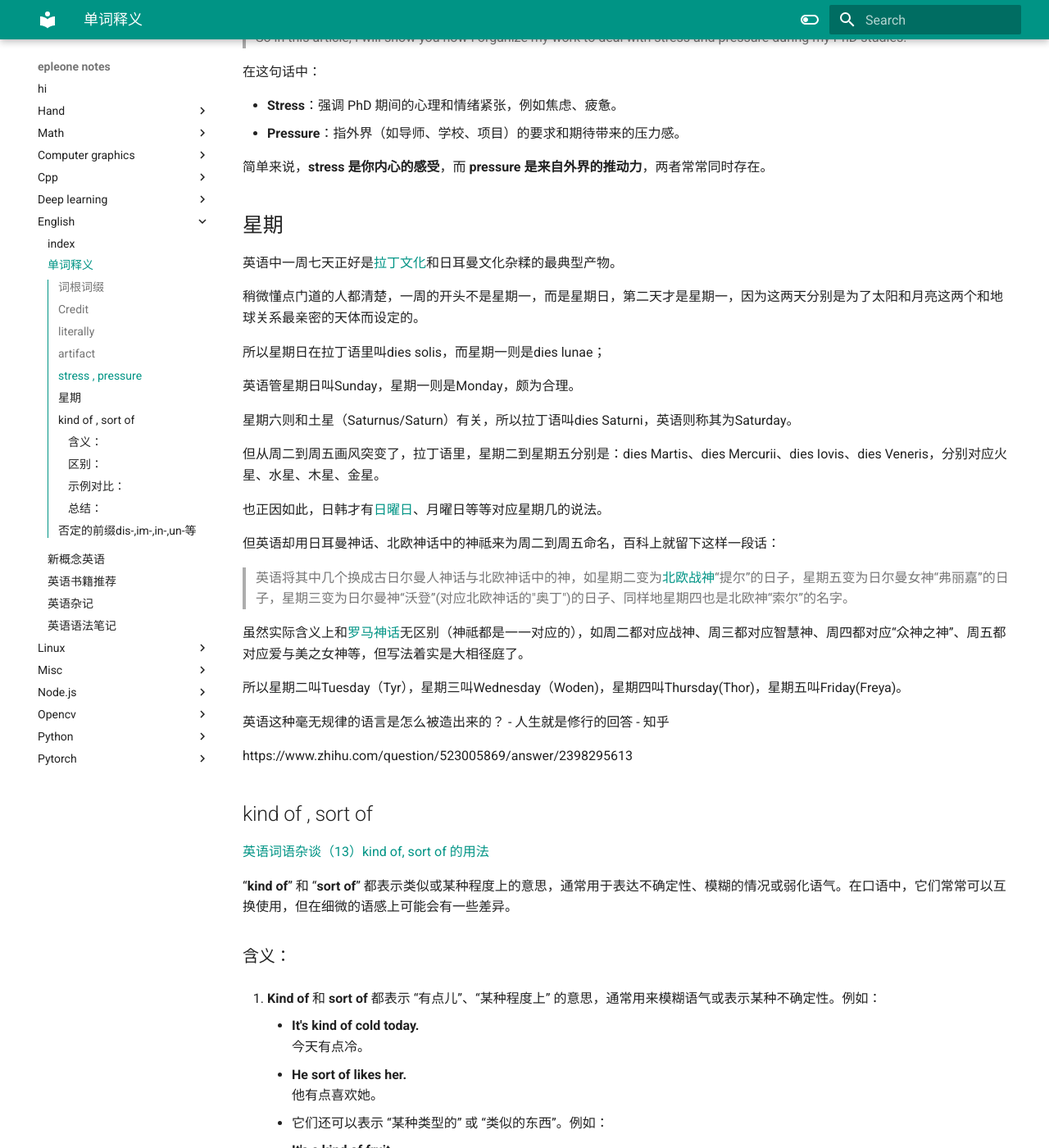
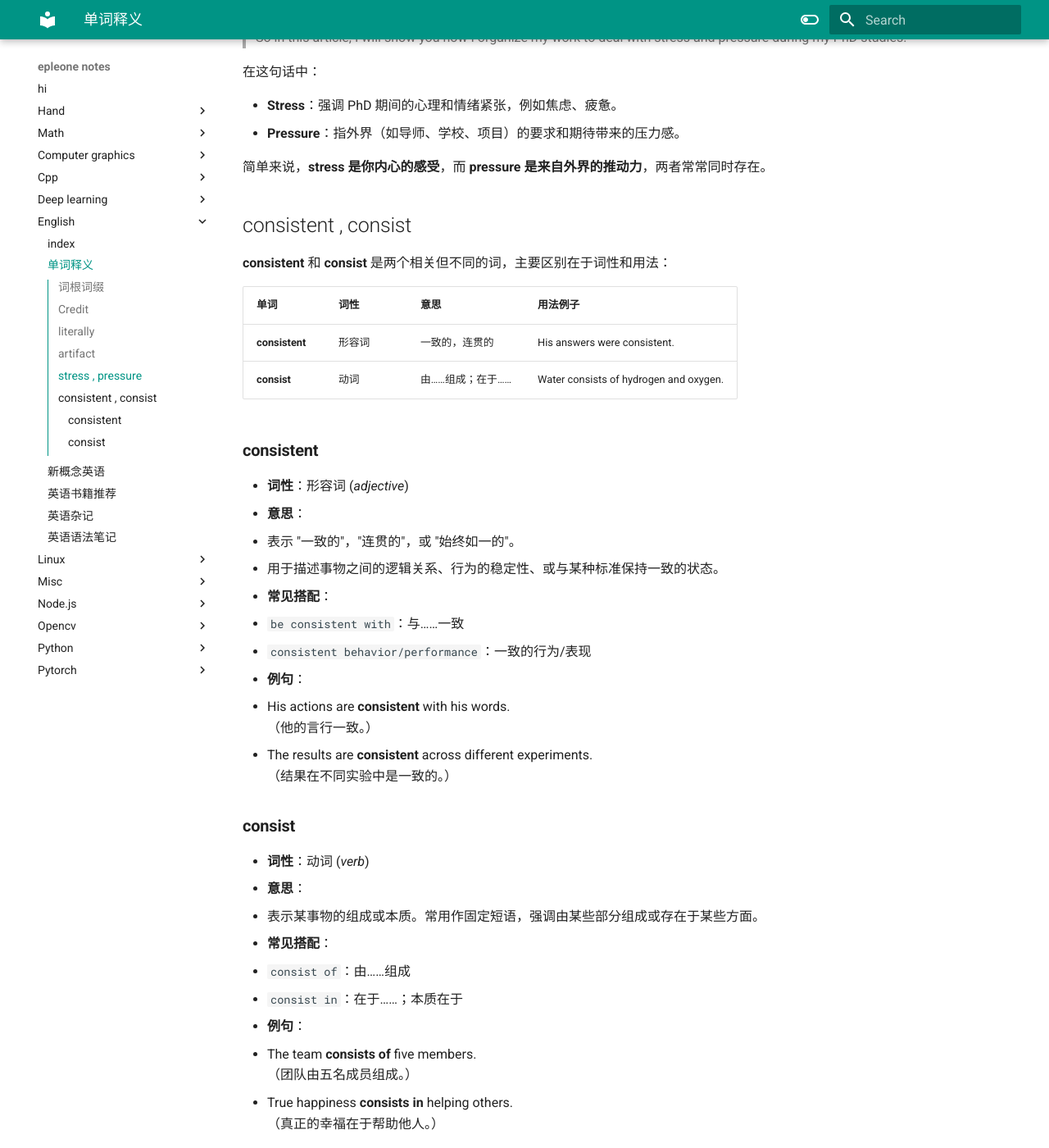
Before and after one commit to epleone/notes, an MkDocs documentation site: the page built from docs/english/单词释义.md, in a window 1280 px wide and 1400 px high, scrolled down 5884 px. Shown: the whole window at 82% size. Built offline with MkDocs 1.6.1 and Material for MkDocs 9.7.7, drawn with Linux system fonts in a browser that asks for light colours.

Commit message:
update notes

```diff
--- a/docs/english/单词释义.md
+++ b/docs/english/单词释义.md
@@ -246,7 +246,49 @@ artifact 这个词，最本质的含义是“人造物”，”非天然存在
 
 简单来说，**stress 是你内心的感受**，而 **pressure 是来自外界的推动力**，两者常常同时存在。
 
-## 星期
+## consistent , consist
+
+**consistent** 和 **consist** 是两个相关但不同的词，主要区别在于词性和用法：
+
+| **单词**       | **词性**    | **意思**               | **用法例子**                                |
+|----------------|-------------|------------------------|--------------------------------------------|
+| **consistent** | 形容词      | 一致的，连贯的         | His answers were consistent.               |
+| **consist**    | 动词        | 由……组成；在于……      | Water consists of hydrogen and oxygen.     |
+
+### **consistent**
+
+- **词性**：形容词 (*adjective*)
+- **意思**：
+  - 表示 "一致的"，"连贯的"，或 "始终如一的"。
+  - 用于描述事物之间的逻辑关系、行为的稳定性、或与某种标准保持一致的状态。
+
+- **常见搭配**：
+  - `be consistent with`：与……一致
+  - `consistent behavior/performance`：一致的行为/表现
+
+- **例句**：
+  - His actions are **consistent** with his words.
+    （他的言行一致。）
+  - The results are **consistent** across different experiments.
+    （结果在不同实验中是一致的。）
+
+### **consist**
+
+- **词性**：动词 (*verb*)
+- **意思**：
+  - 表示某事物的组成或本质。常用作固定短语，强调由某些部分组成或存在于某些方面。
+
+- **常见搭配**：
+  - `consist of`：由……组成
+  - `consist in`：在于……；本质在于
+
+- **例句**：
+  - The team **consists of** five members.
+    （团队由五名成员组成。）
+  - True happiness **consists in** helping others.
+    （真正的幸福在于帮助他人。）
+
+# 星期
 
 英语中一周七天正好是[拉丁文化](https://zhida.zhihu.com/search?q=%E6%8B%89%E4%B8%81%E6%96%87%E5%8C%96&zhida_source=entity&is_preview=1)和日耳曼文化杂糅的最典型产物。
 
@@ -274,13 +316,13 @@ artifact 这个词，最本质的含义是“人造物”，”非天然存在
 
 https://www.zhihu.com/question/523005869/answer/2398295613
 
-## kind of , sort of
+# kind of , sort of
 
 [英语词语杂谈（13）kind of, sort of 的用法](https://zhuanlan.zhihu.com/p/543310285)
 
 “**kind of**” 和 “**sort of**” 都表示类似或某种程度上的意思，通常用于表达不确定性、模糊的情况或弱化语气。在口语中，它们常常可以互换使用，但在细微的语感上可能会有一些差异。
 
-### 含义：
+## 含义：
 
 1. **Kind of** 和 **sort of** 都表示 “有点儿”、“某种程度上” 的意思，通常用来模糊语气或表示某种不确定性。例如：
 
@@ -295,7 +337,7 @@ https://www.zhihu.com/question/523005869/answer/2398295613
     - **That’s sort of a solution.**
         那算是一种解决方案。
 
-### 区别：
+## 区别：
 
 1. **Region difference (地区差异)**:
 
@@ -310,7 +352,7 @@ https://www.zhihu.com/question/523005869/answer/2398295613
 
     - **Sort of** 被认为比 **kind of** 略微正式一些，但在非正式对话中它们的差别不大。
 
-### 示例对比：
+## 示例对比：
 
 - **Kind of**:
     - **It’s kind of hard to explain.**
@@ -319,12 +361,12 @@ https://www.zhihu.com/question/523005869/answer/2398295613
     - **It’s sort of hard to explain.**
         这有点难解释。
 
-### 总结：
+## 总结：
 
 - **Kind of** 和 **sort of** 都表示模糊、不确定或某种程度的意思，常用于缓和表达。
 - 区别上，**kind of** 在美式英语中更常见，**sort of** 在英式英语中更普遍，但在非正式场合，两者几乎可以互换使用。
 
-## 否定的前缀dis-,im-,in-,un-等
+# 否定的前缀dis-,im-,in-,un-等
 
 [英文表示否定的前缀dis-,im-,in-,un-等等除了对原词的词性有区别外，在词缀本身的意义上是否有差别？](https://www.zhihu.com/question/28195420)
 
```
Also changed, not shown: docs/english/新概念英语.md (+9 -0 lines), docs/pytorch/mmcv + mmpose.md (added, +1 -0 lines), docs/pytorch/mmcv.md (deleted, +0 -1 lines), docs/pytorch/损失函数(Loss) Tips.md (added, +34 -0 lines), docs/pytorch/训练优化tips.md (added, +12 -0 lines).
